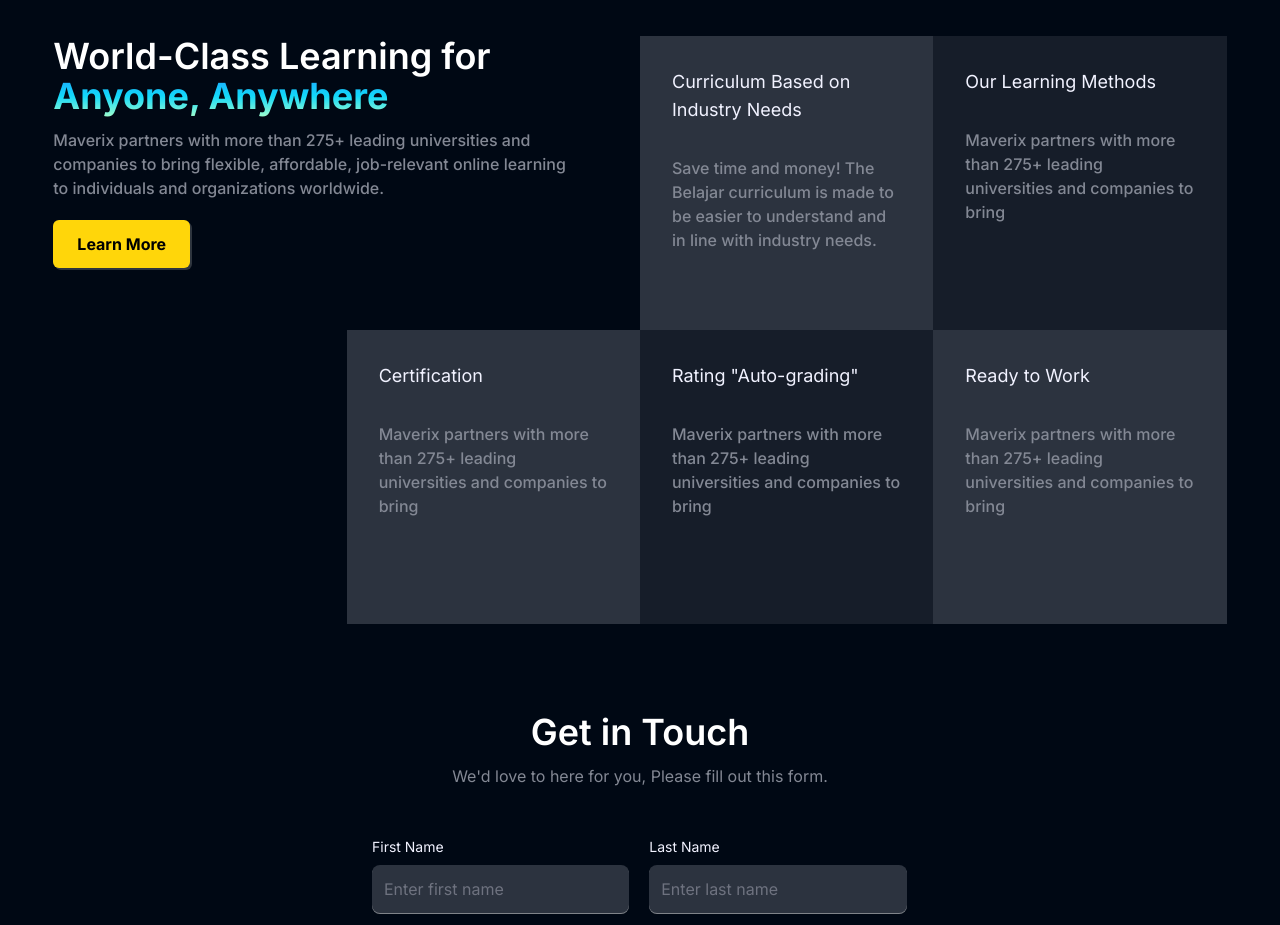
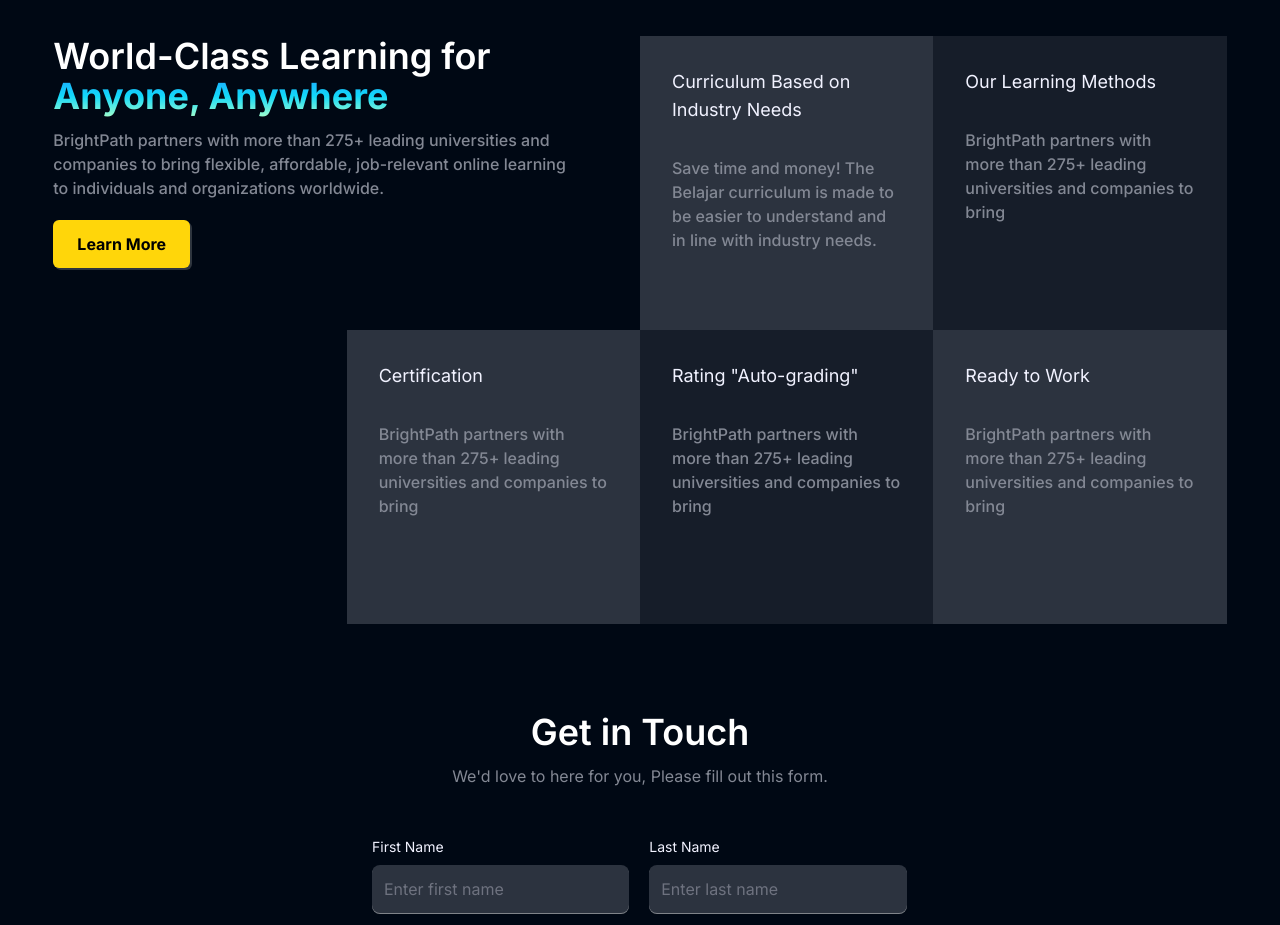
Before and after one commit to DNXEMPIRE-1/edtechPlatform, a React (Create React App) app: page /about in a window 1280 px wide. Shown: the part 2180-3105 px from the top of the page. Built offline with nearby package versions, Linux system fonts and the light colour scheme; no server answers; a web font is replaced by a local one.

Commit message:
Update LearningGrid.jsx

```diff
--- a/src/components/core/AboutPage/LearningGrid.jsx
+++ b/src/components/core/AboutPage/LearningGrid.jsx
@@ -8,7 +8,7 @@
     heading: "World-Class Learning for",
     highliteText: "Anyone, Anywhere",
     description:
-      "Maverix partners with more than 275+ leading universities and companies to bring flexible, affordable, job-relevant online learning to individuals and organizations worldwide.",
+      "BrightPath partners with more than 275+ leading universities and companies to bring flexible, affordable, job-relevant online learning to individuals and organizations worldwide.",
     BtnText: "Learn More",
     BtnLink: "/",
   },
@@ -22,25 +22,25 @@
     order: 2,
     heading: "Our Learning Methods",
     description:
-      "Maverix partners with more than 275+ leading universities and companies to bring",
+      "BrightPath partners with more than 275+ leading universities and companies to bring",
   },
   {
     order: 3,
     heading: "Certification",
     description:
-      "Maverix partners with more than 275+ leading universities and companies to bring",
+      "BrightPath partners with more than 275+ leading universities and companies to bring",
   },
   {
     order: 4,
     heading: `Rating "Auto-grading"`,
     description:
-      "Maverix partners with more than 275+ leading universities and companies to bring",
+      "BrightPath partners with more than 275+ leading universities and companies to bring",
   },
   {
     order: 5,
     heading: "Ready to Work",
     description:
-      "Maverix partners with more than 275+ leading universities and companies to bring",
+      "BrightPath partners with more than 275+ leading universities and companies to bring",
   },
 ];
 
```
